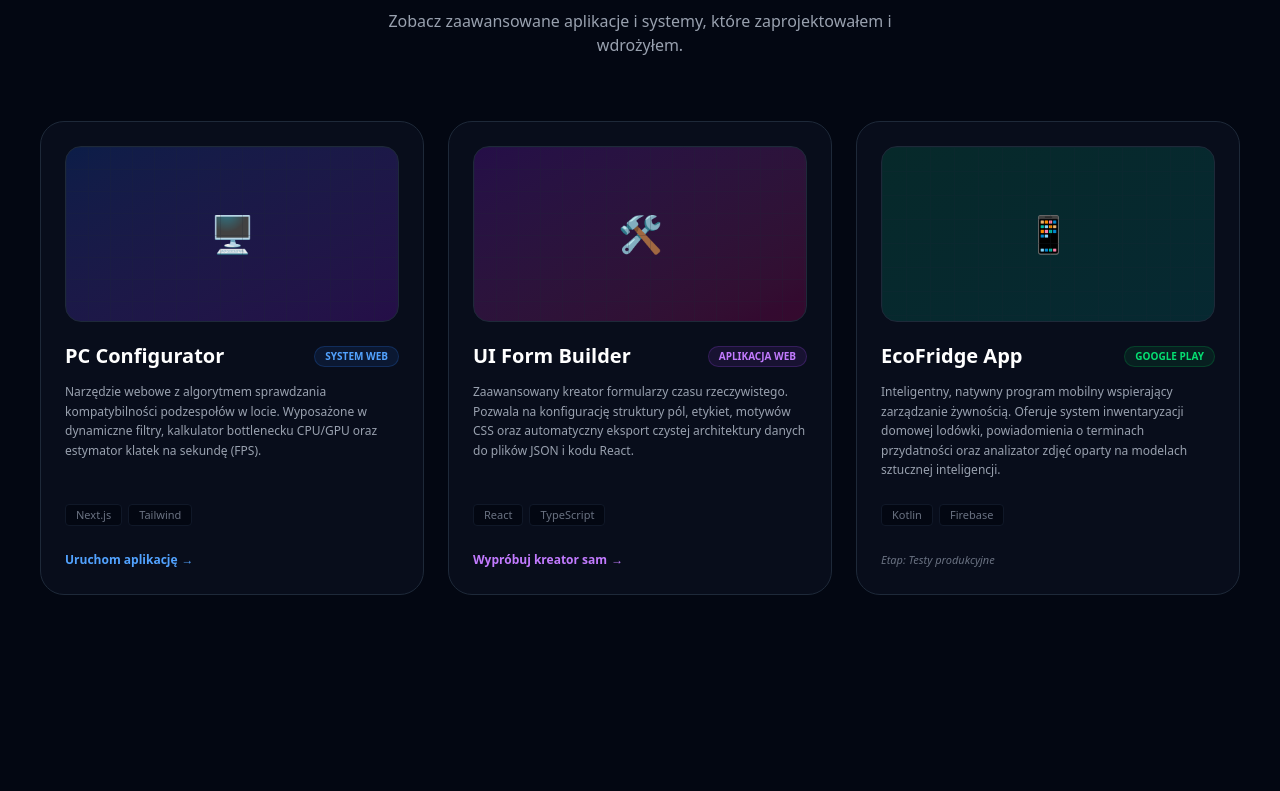
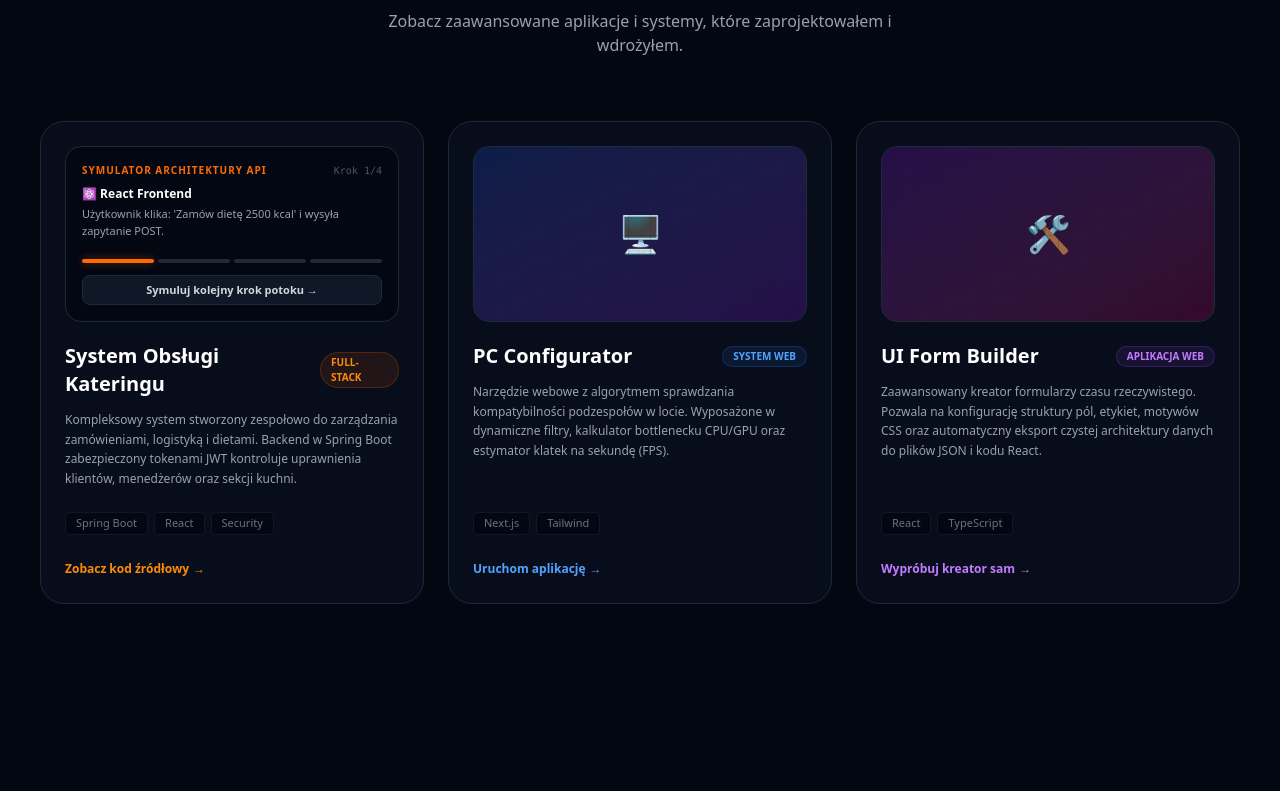
Before and after one commit to dzienbardzodobry/modern-portfolio-nextjs, a Next.js app: page / in a window 1280 px wide. Shown: the part 940-1731 px from the top of the page. Built offline with nearby package versions, Linux system fonts and the light colour scheme.

Commit message:
Dodanie symulatora cateringu i stabilizacja nawigacji

```diff
--- a/app/page.tsx
+++ b/app/page.tsx
@@ -40,7 +40,6 @@ export default function Home() {
     'TypeScript', 'React', 'Jetpack Compose', 'Android SDK',
     'Node.js', 'Framer Motion', 'Git', 'REST API'
   ];
-  const duplicatedTech = [...techStack, ...techStack];
 
   // --- LOGIKA KALKULATORA WYCENY ---
   const projectEstimate = useMemo(() => {
@@ -85,7 +84,7 @@ export default function Home() {
   return (
     <main className="min-h-screen bg-gray-950 text-white font-sans overflow-x-hidden scroll-smooth">
 
-      {/* PERFEKCYJNY: Statyczny logotyp zapobiegający rozjeżdżaniu się menu podczas scrollowania */}
+      {/* STABILNY: Przyczepiany pasek nawigacji bez skoków interfejsu */}
       <nav className={`flex justify-between items-center px-6 md:px-10 border-b border-gray-900 backdrop-blur-md sticky top-0 z-50 transition-all duration-300 ${
         isScrolled ? 'bg-gray-950/95 py-4 shadow-lg shadow-black/50' : 'bg-gray-950/80 py-6'
       }`}>
@@ -157,7 +156,7 @@ export default function Home() {
         </motion.div>
       </section>
 
-      {/* ULEPSZONA: Sekcja Portfolio / Projekty (Zbalansowany 3-kolumnowy układ) */}
+      {/* ZBALANSOWANA: Sekcja Portfolio / Projekty (Układ 3-kolumnowy z Symulatorem) */}
       <section id="portfolio" className="py-24 px-6 md:px-10">
         <div className="max-w-7xl mx-auto">
           <div className="text-center mb-16">
@@ -167,7 +166,41 @@ export default function Home() {
 
           <div className="grid grid-cols-1 md:grid-cols-2 lg:grid-cols-3 gap-6 items-stretch">
 
-            {/* PROJEKT 1: Konfigurator Komputerowy */}
+            {/* PROJEKT 1: System Cateringu ze Spring Boot + SYMULATOR LIVE */}
+            <motion.div
+              initial={{ opacity: 0, y: 20 }}
+              whileInView={{ opacity: 1, y: 0 }}
+              viewport={{ once: true }}
+              className="bg-gray-900/40 border border-gray-800 hover:border-orange-500/40 p-6 rounded-3xl transition duration-500 group flex flex-col justify-between"
+            >
+              <div>
+                <CateringSimulator />
+                <div className="flex justify-between items-center mt-5 mb-3">
+                  <h3 className="text-xl font-bold text-white group-hover:text-orange-400 transition">System Obsługi Kateringu</h3>
+                  <span className="text-[10px] font-bold uppercase bg-orange-500/10 text-orange-400 px-2.5 py-0.5 rounded-full border border-orange-500/20">Full-Stack</span>
+                </div>
+                <p className="text-gray-400 text-xs leading-relaxed mb-6">
+                  Kompleksowy system stworzony zespołowo do zarządzania zamówieniami, logistyką i dietami. Backend w Spring Boot zabezpieczony tokenami JWT kontroluje uprawnienia klientów, menedżerów oraz sekcji kuchni.
+                </p>
+              </div>
+              <div>
+                <div className="flex flex-wrap gap-1.5 mb-5">
+                  <span className="bg-gray-950 text-gray-500 text-[11px] px-2.5 py-0.5 rounded border border-gray-900">Spring Boot</span>
+                  <span className="bg-gray-950 text-gray-500 text-[11px] px-2.5 py-0.5 rounded border border-gray-900">React</span>
+                  <span className="bg-gray-950 text-gray-500 text-[11px] px-2.5 py-0.5 rounded border border-gray-900">Security</span>
+                </div>
+                <a
+                  href="https://github.com/jakub-szewczyk/jakub-szewczyk/tree/main/Projekt%20Katering.rar"
+                  target="_blank"
+                  rel="noopener noreferrer"
+                  className="inline-flex items-center text-xs font-bold text-orange-400 hover:text-orange-300 gap-1 group/link"
+                >
+                  Zobacz kod źródłowy <span className="transform group-hover/link:translate-x-1 transition-transform">→</span>
+                </a>
+              </div>
+            </motion.div>
+
+            {/* PROJEKT 2: Konfigurator Komputerowy */}
             <motion.div
               initial={{ opacity: 0, y: 20 }}
               whileInView={{ opacity: 1, y: 0 }}
@@ -198,7 +231,7 @@ export default function Home() {
               </div>
             </motion.div>
 
-            {/* NOWOŚĆ - PROJEKT 2: Kreator Formularzy (Przeniesiony i rozbudowany jako subpage) */}
+            {/* PROJEKT 3: Kreator Formularzy */}
             <motion.div
               initial={{ opacity: 0, y: 20 }}
               whileInView={{ opacity: 1, y: 0 }}
@@ -226,35 +259,6 @@ export default function Home() {
                 <Link href="/kreator-formularzy" className="inline-flex items-center text-xs font-bold text-purple-400 hover:text-purple-300 gap-1 group/link">
                   Wypróbuj kreator sam <span className="transform group-hover/link:translate-x-1 transition-transform">→</span>
                 </Link>
-              </div>
-            </motion.div>
-
-            {/* PROJEKT 3: EcoFridge */}
-            <motion.div
-              initial={{ opacity: 0, y: 20 }}
-              whileInView={{ opacity: 1, y: 0 }}
-              viewport={{ once: true }}
-              className="bg-gray-900/40 border border-gray-800 hover:border-green-500/40 p-6 rounded-3xl transition duration-500 group flex flex-col justify-between"
-            >
-              <div>
-                <div className="w-full h-44 rounded-2xl mb-5 bg-gradient-to-br from-emerald-600/20 to-teal-600/20 border border-gray-800 flex items-center justify-center relative overflow-hidden group-hover:from-emerald-600/30 group-hover:to-teal-600/30 transition duration-500">
-                  <div className="absolute inset-0 bg-[linear-gradient(to_right,#1f2937_1px,transparent_1px),linear-gradient(to_bottom,#1f2937_1px,transparent_1px)] bg-[size:24px_24px] opacity-20"></div>
-                  <span className="text-4xl group-hover:scale-110 transition duration-500">📱</span>
-                </div>
-                <div className="flex justify-between items-center mb-3">
-                  <h3 className="text-xl font-bold text-white group-hover:text-green-400 transition">EcoFridge App</h3>
-                  <span className="text-[10px] font-bold uppercase bg-green-500/10 text-green-400 px-2.5 py-0.5 rounded-full border border-green-500/20">Google Play</span>
-                </div>
-                <p className="text-gray-400 text-xs leading-relaxed mb-6">
-                  Inteligentny, natywny program mobilny wspierający zarządzanie żywnością. Oferuje system inwentaryzacji domowej lodówki, powiadomienia o terminach przydatności oraz analizator zdjęć oparty na modelach sztucznej inteligencji.
-                </p>
-              </div>
-              <div>
-                <div className="flex flex-wrap gap-1.5 mb-5">
-                  <span className="bg-gray-950 text-gray-500 text-[11px] px-2.5 py-0.5 rounded border border-gray-900">Kotlin</span>
-                  <span className="bg-gray-950 text-gray-500 text-[11px] px-2.5 py-0.5 rounded border border-gray-900">Firebase</span>
-                </div>
-                <span className="text-[11px] text-gray-500 italic">Etap: Testy produkcyjne</span>
               </div>
             </motion.div>
 
@@ -480,14 +484,13 @@ export default function Home() {
               <Link href="#portfolio" className="hover:text-white transition">Portfolio</Link>
               <Link href="#uslugi" className="hover:text-white transition">Usługi</Link>
               <Link href="#kalkulator" className="hover:text-white transition">Wycena Live</Link>
-              <Link href="#cennik" className="hover:text-white transition">Cennik</Link>
               <Link href="/kreator-formularzy" className="hover:text-purple-400 text-purple-500 transition">Kreator UI</Link>
               <Link href="/konfigurator" className="hover:text-blue-400 text-blue-500 transition">Konfigurator</Link>
             </div>
           </div>
 
           <div>
-            <h4 className="text-xs font-bold uppercase tracking-widest text-gray-400 mb-4">Contact</h4>
+            <h4 className="text-xs font-bold uppercase tracking-widest text-gray-400 mb-4">Kontakt</h4>
             <p className="text-sm text-gray-400 mb-2">Masz pomysł na aplikację biznesową?</p>
             <button
               onClick={() => openContactModal("Cześć Jakub, chciałbym porozmawiać o darmowej wycenie mojego pomysłu.")}
@@ -611,3 +614,54 @@ export default function Home() {
     </main>
   );
 }
+
+// --- POMOCNICZY KOMPONENT SYMULATORA CATERINGU ---
+function CateringSimulator() {
+  const [step, setStep] = useState<number>(0);
+
+  const stepsInfo = [
+    { label: "⚛️ React Frontend", desc: "Użytkownik klika: 'Zamów dietę 2500 kcal' i wysyła zapytanie POST." },
+    { label: "🛡️ Spring Security", desc: "Filtr przechwytuje żądanie, sprawdza poprawność tokenu Bearer JWT." },
+    { label: "🍃 Spring Boot Backend", desc: "Kontroler przetwarza logikę biznesową i przelicza makroskładniki." },
+    { label: "🗄️ Baza Danych (SQL)", desc: "Hibernate wykonuje transakcję: Zapisanie zamówienia ze statusem PAID." }
+  ];
+
+  return (
+    <div className="w-full h-44 rounded-2xl bg-gray-950 border border-gray-800 p-4 flex flex-col justify-between relative overflow-hidden select-none">
+      <div>
+        <div className="flex justify-between items-center mb-1">
+          <span className="text-[10px] uppercase font-black tracking-widest text-orange-500">Symulator architektury API</span>
+          <span className="text-[10px] text-gray-600 font-mono">Krok {step + 1}/4</span>
+        </div>
+
+        <div className="mt-2">
+          <h4 className="text-xs font-bold text-white transition-all">{stepsInfo[step].label}</h4>
+          <p className="text-[11px] text-gray-400 leading-normal mt-1 min-h-[36px]">{stepsInfo[step].desc}</p>
+        </div>
+      </div>
+
+      <div className="space-y-3">
+        <div className="grid grid-cols-4 gap-1">
+          {[0, 1, 2, 3].map((i) => (
+            <div
+              key={i}
+              className={`h-1 rounded-full transition-all duration-300 ${
+                i <= step ? 'bg-orange-500 shadow-[0_0_8px_rgba(249,115,22,0.4)]' : 'bg-gray-800'
+              }`}
+            />
+          ))}
+        </div>
+
+        <button
+          onClick={(e) => {
+            e.preventDefault();
+            setStep((prev) => (prev + 1) % 4);
+          }}
+          className="w-full py-1.5 bg-gray-900 hover:bg-gray-800 border border-gray-800 text-[11px] font-bold rounded-lg text-gray-300 transition text-center cursor-pointer"
+        >
+          {step === 3 ? "Resetuj i zacznij od nowa ↺" : "Symuluj kolejny krok potoku →"}
+        </button>
+      </div>
+    </div>
+  );
+}
```
